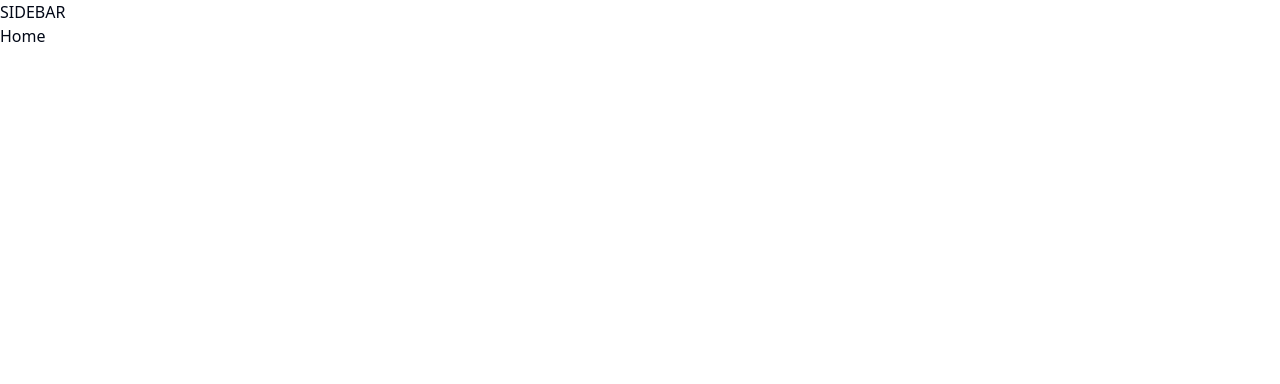
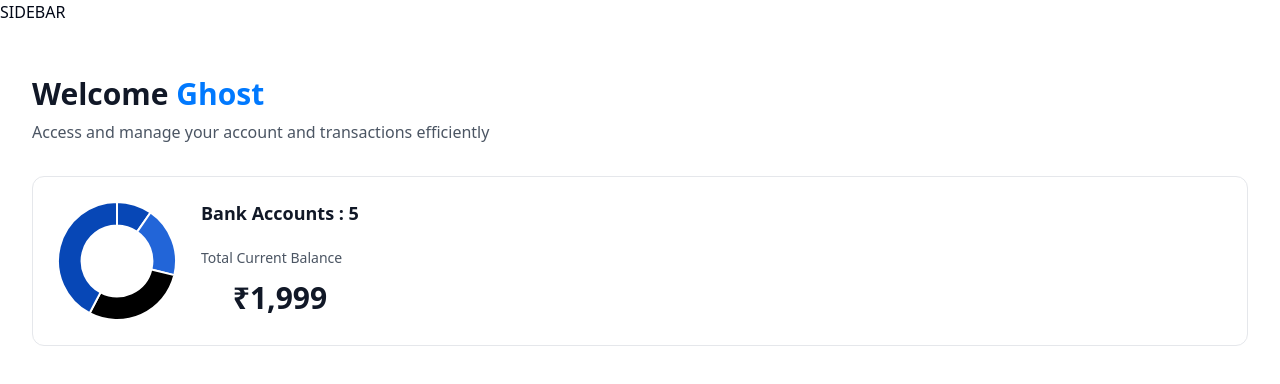
Before and after one commit to RUDRANSHFLY/Finance-Bank, a Next.js app: page / in a window 1280 px wide. Shown: the top 384 px of the page. Built offline with nearby package versions, Linux system fonts and the light colour scheme.

Commit message:
NavBar and TotlBalanceBox Add

```diff
--- a/src/app/(root)/page.tsx
+++ b/src/app/(root)/page.tsx
@@ -1,9 +1,42 @@
+import NavBar from "@/components/navbar/NavBar";
+import TotalBalanceBox from "@/components/TotalBalanceBox";
 import React from "react";
 
 const Home = () => {
+  const headerType = "greeting";
+  const headerTitle = "Welcome";
+  const headerUser = {
+    name: "Ghost",
+  };
+
+  const mainTotalBalanceBox = {
+    mainAccount: [],
+    mainTotalBanks: 5,
+    mainTotalCurrentBalance: 1999,
+  };
+
+  const headerSubTitle =
+    "Access and manage your account and transactions efficiently";
+
   return (
     <div>
-      <h1>Home</h1>
+      <section className={"home"}>
+        <div className={"home-content"}>
+          <header className={"home-header"}>
+            <NavBar
+              type={headerType}
+              tiitle={headerTitle}
+              user={headerUser?.name || "Guest"}
+              subTitle={headerSubTitle}
+            />
+            <TotalBalanceBox
+              account={[]}
+              totalBanks={mainTotalBalanceBox.mainTotalBanks}
+              totalCurrentBalance={mainTotalBalanceBox.mainTotalCurrentBalance}
+            />
+          </header>
+        </div>
+      </section>
     </div>
   );
 };
```
